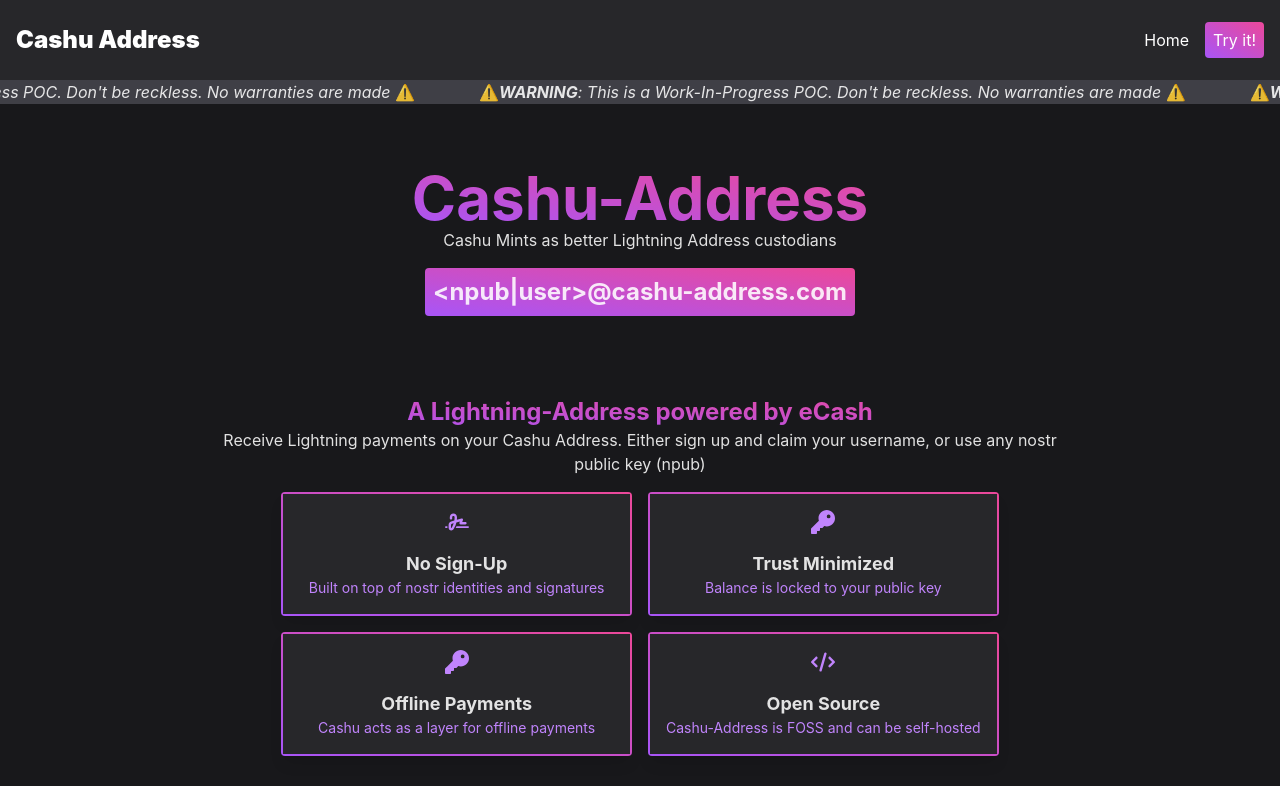
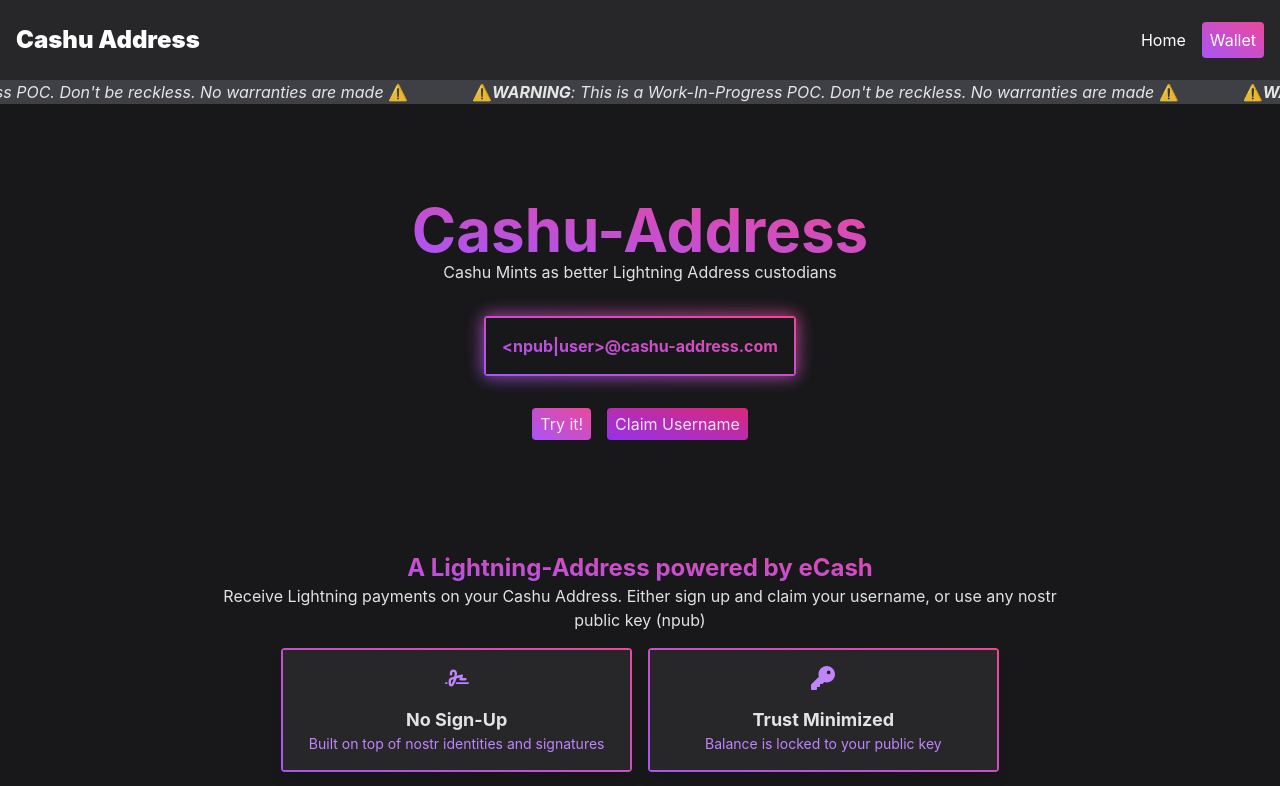
Before and after one commit to cashubtc/npubcash-website, a React (Vite) app: page / in a window 1280 px wide. Shown: the top 786 px of the page. Built offline with nearby package versions, Linux system fonts and the light colour scheme; what nostr-tools would draw is missing.

Commit message:
styling fixes

```diff
--- a/src/components/Navbar.tsx
+++ b/src/components/Navbar.tsx
@@ -22,7 +22,7 @@
                   to={{ pathname: "/claim" }}
                   className="px-2 py-2 bg-gradient-to-tr from-purple-500 to-pink-500 rounded hover:from-purple-700 hover:to-pink-700 transition"
                 >
-                  Try it!
+                  Wallet
                 </NavLink>
               </li>
             </ul>
--- a/src/routes/home/components/Diagram.tsx
+++ b/src/routes/home/components/Diagram.tsx
@@ -2,7 +2,7 @@
 
 function Diagram() {
   return (
-    <section className="flex flex-col items-center gap-8 mt-16 mb-4 max-w-4xl p-4 justify-center animate-fadein [animation-delay:800ms]">
+    <section className="flex flex-col items-center gap-8 my-16 mb-4 max-w-4xl p-4 justify-center animate-fadein [animation-delay:800ms]">
       <div>
         <h2 className="text-center font-bold text-2xl bg-gradient-to-tr from-purple-500 to-pink-500 bg-clip-text text-transparent">
           How does it work?
--- a/src/routes/home/components/FeatureCards.tsx
+++ b/src/routes/home/components/FeatureCards.tsx
@@ -3,7 +3,7 @@
 
 function FeatureCards() {
   return (
-    <section className="mx-auto flex flex-col items-center justify-center p-4 gap-4  mt-16 max-w-4xl opacity-0 animate-fadein [animation-delay:400ms]">
+    <section className="mx-auto flex flex-col items-center justify-center p-4 gap-4 mt-24 max-w-4xl opacity-0 animate-fadein [animation-delay:400ms]">
       <div>
         <h2 className="text-center font-bold text-2xl bg-gradient-to-tr from-purple-500 to-pink-500 bg-clip-text text-transparent">
           A Lightning-Address powered by eCash
--- a/src/routes/home/components/Hero.tsx
+++ b/src/routes/home/components/Hero.tsx
@@ -1,6 +1,8 @@
+import { NavLink } from "react-router-dom";
+
 function Hero() {
   return (
-    <section className="flex flex-col justify-center gap-4 mt-16 opacity-0 animate-fadein">
+    <section className="flex flex-col justify-center items-center mt-24 gap-8 opacity-0 animate-fadein">
       <div>
         <h2 className="text-center font-bold text-4xl md:text-6xl bg-gradient-to-tr from-purple-500 to-pink-500 bg-clip-text text-transparent">
           Cashu-Address
@@ -9,8 +11,27 @@
           Cashu Mints as better Lightning Address custodians
         </p>
       </div>
-      <div className="bg-gradient-to-tr from-purple-500 to-pink-500 p-2 mx-4 rounded">
-        <p className="text-lg md:text-2xl text-center font-bold ">{`<npub|user>@cashu-address.com`}</p>
+      <div className="relative group">
+        <div className="absolute -inset-0.5 bg-gradient-to-tr to-pink-500 from-purple-500 rounded-lg blur opacity-75 group-hover:opacity-100 transition duration-1000 group-hover:duration-200 animate-tilt"></div>
+        <div className="relative bg-gradient-to-tr from-purple-500 to-pink-500 p-0.5 rounded">
+          <div className="bg-zinc-900 p-4">
+            <p className="bg-gradient-to-tr from-purple-500 to-pink-500 text-transparent bg-clip-text tmd:text-2xl text-center font-bold ">{`<npub|user>@cashu-address.com`}</p>
+          </div>
+        </div>
+      </div>
+      <div className="flex gap-4">
+        <NavLink
+          to={{ pathname: "/claim" }}
+          className="px-2 py-1 bg-gradient-to-tr from-purple-500 to-pink-500 rounded hover:from-purple-700 hover:to-pink-700 transition"
+        >
+          Try it!
+        </NavLink>
+        <NavLink
+          to={{ pathname: "/username" }}
+          className="px-2 py-1 bg-gradient-to-tr from-purple-600 to-pink-600 rounded hover:from-purple-700 hover:to-pink-700 transition"
+        >
+          Claim Username
+        </NavLink>
       </div>
     </section>
   );
```
